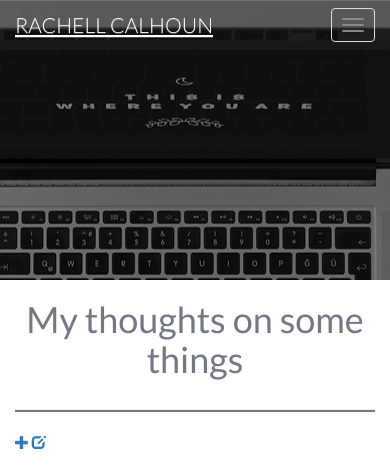
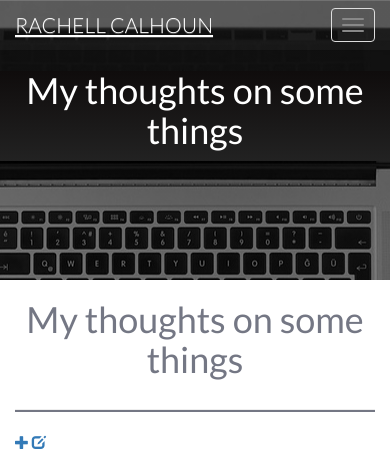
Before and after one commit to RachellCalhoun/mysite, a Django app: a page that uses blog/templates/blog/post_draft_list.html in a window 390 px wide; the page is wider, and only the part inside the window is pictured. Shown: the top 470 px of that part. Run offline with Django 3.2, Linux system fonts and the light colour scheme; the visitor is signed in with stand-in values (Sample User, id 1); data that the repository does not hold is empty; some libraries are stand-ins or nearby versions.

Commit message:
working with header design

```diff
--- a/blog/static/css/style.css
+++ b/blog/static/css/style.css
@@ -150,6 +150,11 @@ hr{
 .text-white {
   color: white;
 }
+.blogtitle {
+  background-image: linear-gradient(to bottom, #0F0C0C 0px, #222 100%);
+  margin-left: 65px;
+  height: 60px;
+}
 
 .footer {
   margin-top:20px;
@@ -227,6 +232,11 @@ hr{
   .smallscreen{
     display:block;
   }
+  .blogtitle {
+  background-image: linear-gradient(to bottom, #0F0C0C 0px, #222 100%);
+  margin-left: 0;
+  min-height: 90px;
+  }
 }
 
   @media (min-width: 768px) {
--- a/blog/templates/blog/post_draft_list.html
+++ b/blog/templates/blog/post_draft_list.html
@@ -1,10 +1,16 @@
 
 {% extends "base.html" %}
-{% block menu %}
-<li><a href="/" >Home</a></li>
-<li><a href="/portfolio" >Portfolio</a></li>
-<li><a href="/skills" >Skills</a></li>
-<li  class ="active"><a href="/blog" >Blog</a></li>
+{% block header %}
+<div class="row">
+<div class="col-md-3"></div>
+  <div class="col-md-5">
+    <div class="blogtitle">
+     <h1 class="blog text-center text-white">My thoughts on some things</h1>
+     </div>
+  </div>
+  <div class="col-md-4">
+  </div>
+  </div>
 {% endblock %}
 {% block content%}
 
--- a/blog/templates/blog/post_list.html
+++ b/blog/templates/blog/post_list.html
@@ -3,13 +3,13 @@
 {% block header %}
     <div class="row titlerow">
           <div class="col-md-12 text-center">
-          <h1 class="text-white title">I'm awesome check me out</h1>
+          <h1 class="text-white title">My thoughts on some things</h1>
         </div>
       </div>
         <div class="row">
             <div class="col-md-4"></div>
             <div class="col-md-4">
-                <p class="text-white">The TinyMCE widget can be enabled by setting it as the widget for a formfield. For example, to use a nice big TinyMCE widget for the content field of a flatpage form you could use the following code:</p>
+               <!--  <p class="text-white">The TinyMCE widget can be enabled by setting it as the widget for a formfield. For example, to use a nice big TinyMCE widget for the content field of a flatpage form you could use the following code:</p> -->
             </div>
             <div class="col-md-4"></div>
         </div>
```
